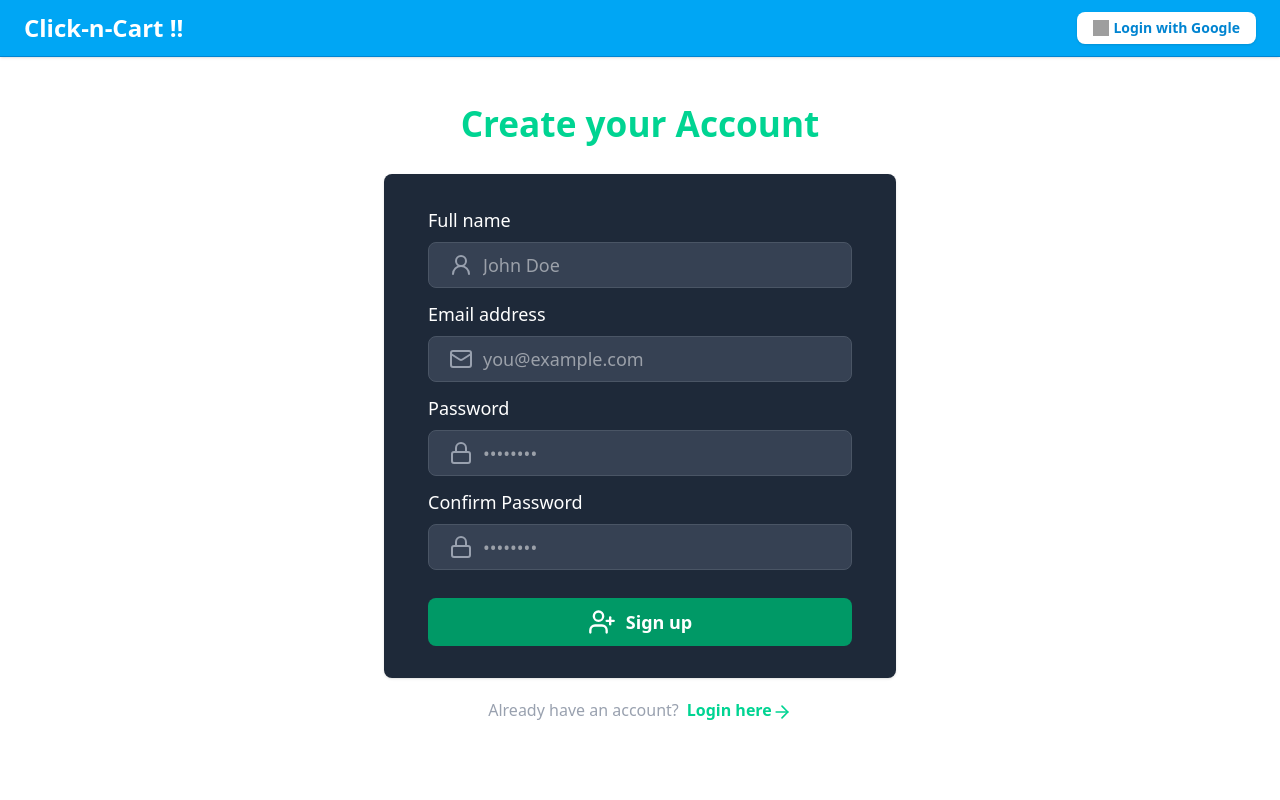
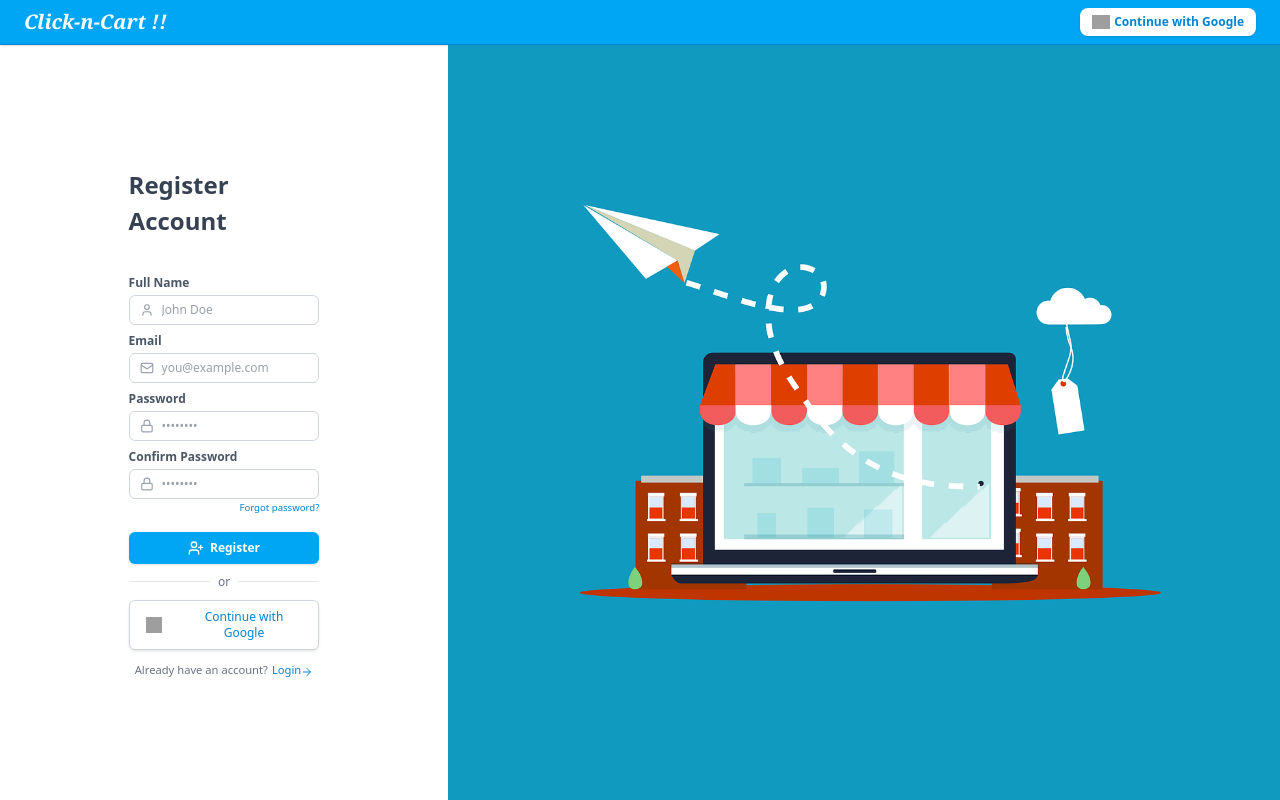
Before and after one commit to Harsh091234/click-an-cart, a React (Vite) app in the folder client/: page /signup in a window 1280 px wide. Built offline with nearby package versions, Linux system fonts and the light colour scheme; no server answers; grey boxes are pictures that could not be loaded.

Commit message:
register ui fixed

```diff
--- a/client/src/App.jsx
+++ b/client/src/App.jsx
@@ -26,7 +26,7 @@ const App = () => {
   }, [checkAuth]);
 
   return (
-    <div className="h-screen bg-white text-white relative  flex flex-col">
+    <div className="h-screen bg-white  text-white relative  flex flex-col">
       {/* Background gradient */}
 
       {checkingAuth || !delayDone ? (
@@ -34,7 +34,7 @@ const App = () => {
       ) : (
         <div className="relative z-50 h-full flex flex-col overflow-hidden">
           <Navbar />
-          <div className="flex-1  ">
+          <div className="flex-1  overflow-hidden">
             <Routes>
               {/* Root route */}
               <Route
--- a/client/src/components/Navbar.jsx
+++ b/client/src/components/Navbar.jsx
@@ -15,9 +15,9 @@ const Navbar = () => {
 
 
   return (
-    <nav className="bg-sky-500 px-6 py-3 flex justify-between items-center shadow border-b border-b-sky-600">
+    <nav className="bg-sky-500 px-6 py-2 flex justify-between items-center shadow border-b border-b-sky-600">
       {/* Brand */}
-      <h1 className="text-white font-bold text-2xl">Click-n-Cart !!</h1>
+      <h1 className="text-white font-serif italic font-bold text-xl">Click-n-Cart !!</h1>
 
       {/* Nav Links / Buttons */}
       <div className="flex gap-3 items-center text-sm">
@@ -58,7 +58,7 @@ const Navbar = () => {
         )}
 
         {!user && (
-          <GoogleLoginButton styles={"flex gap-1 items-center text-sky-600 font-semibold bg-white px-4 py-1.5 rounded-lg shadow-sm hover:bg-gray-100 hover:shadow-md transition"} />
+          <GoogleLoginButton styles={"flex gap-1 items-center text-sky-600 font-semibold bg-white px-3 py-1.5 rounded-lg text-xs shadow-sm hover:bg-gray-100 hover:shadow-md transition"} imageStyles={"h-3.5 w-4.5"} />
         )}
       </div>
     </nav>
--- a/client/src/components/ui/GoogleLoginButton.jsx
+++ b/client/src/components/ui/GoogleLoginButton.jsx
@@ -2,7 +2,7 @@ import React from 'react'
 import { useGoogleLogin } from "@react-oauth/google";
 import { useUserStore } from '../../store/useUserStore'
 
-const GoogleLoginButton = ({styles}) => {
+const GoogleLoginButton = ({styles, imageStyles}) => {
     const { googleLogin,} = useUserStore();
      const loginWithGoogle = useGoogleLogin({
     onSuccess: async (credentialResponse) => {
@@ -30,9 +30,9 @@ const GoogleLoginButton = ({styles}) => {
             <img
               src="https://www.svgrepo.com/show/475656/google-color.svg"
               alt="Google"
-              className="h-4 w-4"
+              className={imageStyles}
             />
-            Login with Google
+            Continue with Google
           </button>
   )
 }
--- a/client/src/pages/LoginPage.jsx
+++ b/client/src/pages/LoginPage.jsx
@@ -29,66 +29,56 @@ const LoginPage = () => {
   };
 
   return (
- <div className="flex   h-full">
-  <div className="flex  flex-col items-center justify-center w-full md:w-[50%] lg:[30%]  px-4 py-2 " >
-
-
-  <div className="w-full flex flex-col   md:w-[80%] lg:w-[70%] xl:w-[50%]">
+<div className="flex h-full">
+  {/* Left Form Section */}
+  <div className="flex flex-col items-center justify-center w-full md:w-[50%] lg:w-[35%] px-3 py-2">
+    <div className="w-full flex flex-col md:w-[70%] lg:w-[60%] xl:w-[45%]">
       {/* Title */}
-    <h1 className="text-gray-700 font-semibold text-[1.8rem] md:text-[2rem] lg:text-[2.2rem] text-left">
+      <h1 className="text-gray-700 font-semibold text-[1.1rem] md:text-[1.3rem] lg:text-[1.5rem] text-left">
         Login Account
       </h1>
 
       {/* Form */}
-  <form onSubmit={handleSubmit} className="flex flex-col items-center mt-10 w-full">
-
+    <form onSubmit={handleSubmit} className="flex flex-col items-center mt-9 w-full">
   {/* Email */}
-            <div className="flex flex-col gap-1 mb-5 w-full">
-              <label className="text-sm text-gray-600 font-semibold">
-                Email
-              </label>
-              <div className="flex items-center border border-gray-300 rounded-lg py-2 px-3 focus-within:ring-2 focus-within:ring-sky-400 hover:border-sky-300 transition">
-                <Mail className="w-5 h-5 text-gray-400" />
+  <div className="flex flex-col gap-1 mb-2 w-full">
+    <label className="text-xs text-gray-600 font-semibold">Email</label>
+    <div className="flex items-center border border-gray-300 rounded-md py-1.5 px-2.5 focus-within:ring-1 focus-within:ring-sky-400 hover:border-sky-300 transition">
+      <Mail className="w-4 h-4 text-gray-400" />
       <input
         placeholder="you@example.com"
         required
         value={formData.email}
-                  onChange={(e) =>
-                    setFormData({ ...formData, email: e.target.value })
-                  }
+        onChange={(e) => setFormData({ ...formData, email: e.target.value })}
         type="text"
-                  className="ml-2 text-sm w-full outline-0 text-gray-700"
+        className="ml-2 text-xs w-full outline-0 text-gray-700"
       />
     </div>
   </div>
 
   {/* Password */}
-            <div className="flex flex-col gap-1 mb-4 w-full">
-              <label className="text-sm text-gray-600 font-semibold">
-                Password
-              </label>
-              <div className="flex items-center border border-gray-300 rounded-lg py-2 px-3 relative focus-within:ring-2 focus-within:ring-sky-400 hover:border-sky-300 transition">
-                <Lock className="w-5 h-5 text-gray-400" />
+  <div className="flex flex-col gap-1 mb-2 w-full">
+    <label className="text-xs text-gray-600 font-semibold">Password</label>
+    <div className="flex items-center border border-gray-300 rounded-md py-1.5 px-2.5 relative focus-within:ring-1 focus-within:ring-sky-400 hover:border-sky-300 transition">
+      <Lock className="w-4 h-4 text-gray-400" />
       <input
         placeholder="••••••••"
         required
         value={formData.password}
-                  onChange={(e) =>
-                    setFormData({ ...formData, password: e.target.value })
-                  }
+        onChange={(e) => setFormData({ ...formData, password: e.target.value })}
         type={showPassword ? "text" : "password"}
-                  className="ml-2 text-sm w-full text-gray-700 outline-0"
+        className="ml-2 text-xs w-full text-gray-700 outline-0"
       />
       {formData.password && (
         <button
           type="button"
           onClick={() => setShowPassword(!showPassword)}
-                    className="absolute right-3 top-1/2 -translate-y-1/2 text-gray-400 hover:text-sky-500 transition"
+          className="absolute right-2 top-1/2 -translate-y-1/2 text-gray-400 hover:text-sky-500 transition"
         >
           {showPassword ? (
-                      <EyeOff className="h-5 w-5" />
+            <EyeOff className="h-4 w-4" />
           ) : (
-                      <Eye className="h-5 w-5" />
+            <Eye className="h-4 w-4" />
           )}
         </button>
       )}
@@ -96,10 +86,10 @@ const LoginPage = () => {
   </div>
 
   {/* Forgot Password */}
-  <div className="flex mb-13 w-full">
+  <div className="flex mb-4 w-full">
     <Link
       to="/forgot-password"
-      className="text-sky-600 font-medium ml-auto text-xs md:text-sm hover:underline"
+      className="text-sky-600 font-medium ml-auto text-[0.6rem] hover:underline"
     >
       Forgot password?
     </Link>
@@ -107,69 +97,63 @@ const LoginPage = () => {
 
   {/* Login Button */}
   <button
-    className="bg-sky-500 hover:bg-sky-600 text-white flex gap-1.5 justify-center rounded-lg py-2 text-sm font-semibold w-full
-    md:text-base md:gap-2 md:py-2
-    lg:text-lg lg:gap-2.5 lg:py-2.5
+    className="bg-sky-500 hover:bg-sky-600 text-white flex gap-1 justify-center items-center rounded-md py-1.5 font-semibold w-full
+    md:text-xs md:gap-1.5 md:py-2
+    lg:text-xs lg:gap-1.5 lg:py-2
     transition-colors duration-200 ease-in-out transform hover:scale-[1.01] active:scale-[0.99] shadow-sm hover:shadow-md"
     type="submit"
     disabled={loading}
   >
     {!loading ? (
       <>
-        <LogIn className="h-5 w-5 md:h-6 md:w-6 lg:h-7 lg:w-7" />
+        <LogIn className="h-4 w-4 md:h-5 md:w-5 lg:h-4 lg:w-4" />
         Login
       </>
     ) : (
       <>
-        <Loader className="h-5 w-5 md:h-6 md:w-6 lg:h-7 lg:w-7 animate-spin" />
+        <Loader className="h-4 w-4 md:h-5 md:w-5 lg:h-6 lg:w-6 animate-spin" />
         Loading...
       </>
     )}
   </button>
 </form>
 
+
       {/* Divider */}
-          <div className="flex items-center w-full gap-2 my-3">
+      <div className="flex items-center w-full gap-2 my-2.5">
         <div className="flex-grow h-[1px] bg-gray-200"></div>
-            <span className="text-gray-500 font-medium ">or</span>
+        <span className="text-gray-500 text-xs font-medium">or</span>
         <div className="flex-grow h-[1px] bg-gray-200"></div>
       </div>
 
       {/* Google Login Button */}
       <GoogleLoginButton
         styles={
-              "flex items-center gap-3 text-sky-600 font-medium bg-white border border-gray-300 px-6 py-2.5 rounded-lg shadow-sm hover:bg-sky-50 hover:border-sky-400 hover:shadow-md transition"
-            }
+          "flex items-center gap-6 text-sky-600 font-medium bg-white border border-gray-300 px-4 md:py-1.5 lg:py-2 rounded-md shadow-sm hover:bg-sky-50 hover:border-sky-400 hover:shadow-md transition text-xs"
+        } imageStyles={"h-4 w-4"}
       />
+
       {/* Signup Link */}
-    <div className="text-xs flex justify-center gap-1 mt-5 md:text-sm md:gap-1.5 lg:text-base lg:gap-2 w-full hover:bor">
-      <h1 className="text-gray-500">Don't have an account?</h1>
-     <Link
-  to="/signup"
-  className="text-sky-600 flex items-end font-medium "
->
-  Sign up{" "}
-  <ArrowRight className="h-3 w-3 md:h-4 md:w-4 lg:h-5 lg:w-5" />
+      <div className="text-xs flex justify-center gap-1 mt-3 md:text-sm lg:text-[0.7rem] w-full">
+        <h1 className="text-gray-500">Don’t have an account?</h1>
+        <Link to="/signup" className="text-sky-600 flex items-end font-medium">
+          Sign up
+          <ArrowRight className="h-3 w-3 md:h-4 md:w-4 lg:h-3 lg:w-3" />
         </Link>
-
+      </div>
+    </div>
   </div>
 
-</div>
-
-  </div>
- <div className="hidden md:block object-center w-[50%] lg:w-[70%] h-full  relative">
+  {/* Right Image */}
+  <div className="hidden md:block object-center w-[50%] lg:w-[65%] h-full relative">
     <img
       src="/e-commerce ui.png"
       alt="E-commerce illustration"
-    className="object-cover h-full w-full "
+      className="object-cover h-full w-full"
     />
-
-
+  </div>
 </div>
 
-
-
-</div>
 
   );
 };
--- a/client/src/pages/SignupPage.jsx
+++ b/client/src/pages/SignupPage.jsx
@@ -1,8 +1,9 @@
 import React, { useState } from 'react'
 import {motion} from "motion/react"
-import {Lock, Mail, User2, UserPlus, ArrowRight, Loader, Eye, EyeOff} from "lucide-react"
+import {Lock, Mail, User2, UserPlus, ArrowRight, Loader, Eye, EyeOff, User} from "lucide-react"
 import { Link, useNavigate } from 'react-router-dom'
 import { useUserStore } from '../store/useUserStore'
+import GoogleLoginButton from '../components/ui/GoogleLoginButton'
 
 const SignupPage = () => {
   const {signup, loading}  = useUserStore();
@@ -24,90 +25,71 @@ const SignupPage = () => {
   }
 
   return (
-    <div className='flex flex-col py-10 justify-center items-center px-2'>
-      <motion.div
-      initial={{opacity: 0, y:-20}}
-      animate={{opacity: 1, y:0}}
-      transition={{duration: 0.8, delay: 0.2}}>
-        <h1 className='text-emerald-400 font-bold text-[1.8rem] md:text-[2rem]
-        lg:text-[2.2rem]'>Create your Account</h1>
-      </motion.div>
-     <motion.div
-     	className='flex flex-col items-center w-full'
-				initial={{ opacity: 0, y: 20 }}
-				animate={{ opacity: 1, y: 0 }}
-				transition={{ duration: 0.8, delay: 0.2 }}>
- <div className='bg-gray-800 rounded-lg shadow py-7 px-7 w-full  mt-6
- sm:w-90 md:w-97 md:py-7.5 lg:w-[32rem] lg:px-11 lg:py-8 '>
-<form onSubmit={handleSubmit}>
+<div className="flex h-full ">
+  <div className="flex flex-col h-full items-center justify-center w-full md:w-[50%] lg:w-[35%] px-3 py-2">
+    <div className="w-full  flex flex-col md:w-[70%] lg:w-[60%] xl:w-[45%]">
+      {/* Title */}
+      <h1 className="text-gray-700 font-semibold text-[1.1rem] md:text-[1.3rem] lg:text-[1.5rem] text-left">
+        Register Account
+      </h1>
+
+      {/* Form */}
+    <form onSubmit={handleSubmit} className="flex flex-col items-center mt-9 w-full">
   {/* Full Name */}
-  <div className="flex flex-col gap-0.5 mb-3 md:gap-1.5 lg:gap-2">
-    <label className="text-sm md:text-base lg:text-lg">Full name</label>
-    <div className="flex bg-gray-700 items-center border border-gray-600 rounded-lg py-1 px-3
-    md:py-1.5 md:px-4 lg:py-2 lg:px-5">
-      <span className="text-gray-400">
-        <User2 className="w-4 h-4 md:w-5 md:h-5 lg:w-6 lg:h-6" />
-      </span>
+  <div className="flex flex-col gap-1 mb-2 w-full">
+    <label className="text-xs text-gray-600 font-semibold">Full Name</label>
+    <div className="flex items-center border border-gray-300 rounded-md py-1.5 px-2.5 focus-within:ring-1 focus-within:ring-sky-400 hover:border-sky-300 transition">
+      <User className="w-4 h-4 text-gray-400" />
       <input
         placeholder="John Doe"
         required
         value={formData.name}
-        onChange={e => setFormData({ ...formData, name: e.target.value })}
+        onChange={(e) => setFormData({ ...formData, name: e.target.value })}
         type="text"
-        className="text-sm w-full px-1.5 outline-0
-        md:text-base md:px-2 lg:text-lg lg:px-2.5"
+        className="ml-2 text-xs w-full outline-0 text-gray-700"
       />
     </div>
   </div>
 
   {/* Email */}
-  <div className="flex flex-col gap-0.5 mb-3 md:gap-1.5 lg:gap-2">
-    <label className="text-sm md:text-base lg:text-lg">Email address</label>
-    <div className="flex bg-gray-700 items-center border border-gray-600 rounded-lg py-1 px-3
-    md:py-1.5 md:px-4 lg:py-2 lg:px-5">
-      <span className="text-gray-400">
-        <Mail className="w-4 h-4 md:w-5 md:h-5 lg:w-6 lg:h-6" />
-      </span>
+  <div className="flex flex-col gap-1 mb-2 w-full">
+    <label className="text-xs text-gray-600 font-semibold">Email</label>
+    <div className="flex items-center border border-gray-300 rounded-md py-1.5 px-2.5 focus-within:ring-1 focus-within:ring-sky-400 hover:border-sky-300 transition">
+      <Mail className="w-4 h-4 text-gray-400" />
       <input
         placeholder="you@example.com"
         required
         value={formData.email}
-        onChange={e => setFormData({ ...formData, email: e.target.value })}
+        onChange={(e) => setFormData({ ...formData, email: e.target.value })}
         type="text"
-        className="text-sm w-full outline-0 px-1.5
-        md:text-base md:px-2 lg:text-lg lg:px-2.5"
+        className="ml-2 text-xs w-full outline-0 text-gray-700"
       />
     </div>
   </div>
 
   {/* Password */}
-  <div className="flex flex-col gap-0.5 mb-3 md:gap-1.5 lg:gap-2">
-    <label className="text-sm md:text-base lg:text-lg">Password</label>
-    <div className="flex bg-gray-700 items-center border border-gray-600 rounded-lg py-1 px-3
-    md:py-1.5 md:px-4 lg:py-2 lg:px-5 relative">
-      <span className="text-gray-400">
-        <Lock className="w-4 h-4 md:w-5 md:h-5 lg:w-6 lg:h-6" />
-      </span>
+  <div className="flex flex-col gap-1 mb-2 w-full">
+    <label className="text-xs text-gray-600 font-semibold">Password</label>
+    <div className="flex items-center border border-gray-300 rounded-md py-1.5 px-2.5 relative focus-within:ring-1 focus-within:ring-sky-400 hover:border-sky-300 transition">
+      <Lock className="w-4 h-4 text-gray-400" />
       <input
         placeholder="••••••••"
         required
         value={formData.password}
-        onChange={e => setFormData({ ...formData, password: e.target.value })}
+        onChange={(e) => setFormData({ ...formData, password: e.target.value })}
         type={showPassword ? "text" : "password"}
-        className="text-sm w-full outline-0 px-1.5
-        md:text-base md:px-2 lg:text-lg lg:px-2.5"
+        className="ml-2 text-xs w-full text-gray-700 outline-0"
       />
       {formData.password && (
         <button
           type="button"
           onClick={() => setShowPassword(!showPassword)}
-          className="absolute right-2 top-1.5 text-gray-400
-          md:top-2 lg:top-2.5"
+          className="absolute right-2 top-1/2 -translate-y-1/2 text-gray-400 hover:text-sky-500 transition"
         >
           {showPassword ? (
-            <EyeOff className="h-4 w-4 md:h-5 md:w-5 lg:h-6 lg:w-6" />
+            <EyeOff className="h-4 w-4" />
           ) : (
-            <Eye className="h-4 w-4 md:h-5 md:w-5 lg:h-6 lg:w-6" />
+            <Eye className="h-4 w-4" />
           )}
         </button>
       )}
@@ -115,71 +97,94 @@ const SignupPage = () => {
   </div>
 
   {/* Confirm Password */}
-  <div className="flex flex-col gap-0.5 mb-5 md:gap-1.5 lg:gap-2 md:mb-6 lg:mb-7 ">
-    <label className="text-sm md:text-base lg:text-lg">Confirm Password</label>
-    <div className="flex bg-gray-700 items-center border border-gray-600 rounded-lg py-1 px-3
-    md:py-1.5 md:px-4 lg:py-2 lg:px-5 relative">
-      <span className="text-gray-400">
-        <Lock className="w-4 h-4 md:w-5 md:h-5 lg:w-6 lg:h-6" />
-      </span>
+  <div className="flex flex-col gap-1 mb-0.5 w-full">
+    <label className="text-xs text-gray-600 font-semibold">Confirm Password</label>
+    <div className="flex items-center border border-gray-300 rounded-md py-1.5 px-2.5 relative focus-within:ring-1 focus-within:ring-sky-400 hover:border-sky-300 transition">
+      <Lock className="w-4 h-4 text-gray-400" />
       <input
         placeholder="••••••••"
         required
         value={formData.confirmPassword}
-        onChange={e =>
-          setFormData({ ...formData, confirmPassword: e.target.value })
-        }
-        type={showConfirm ? "text" : "password"}
-        className="text-sm w-full outline-0 px-1.5
-        md:text-base md:px-2 lg:text-lg lg:px-2.5"
+        onChange={(e) => setFormData({ ...formData, confirmPassword: e.target.value })}
+        type={showPassword ? "text" : "password"}
+        className="ml-2 text-xs w-full text-gray-700 outline-0"
       />
-      {formData.confirmPassword && (
-        <button
-          type="button"
-          onClick={() => setShowConfirm(!showConfirm)}
-          className="absolute right-2 top-1.5 text-gray-400
-          md:top-2 lg:top-2.5"
-        >
-          {showConfirm ? (
-            <EyeOff className="h-4 w-4 md:h-5 md:w-5 lg:h-6 lg:w-6" />
-          ) : (
-            <Eye className="h-4 w-4 md:h-5 md:w-5 lg:h-6 lg:w-6" />
-          )}
-        </button>
-      )}
     </div>
   </div>
 
-  {/* Submit Button */}
+  {/* Forgot Password */}
+  <div className="flex mb-4 w-full">
+    <Link
+      to="/forgot-password"
+      className="text-sky-600 font-medium ml-auto text-[0.6rem] hover:underline"
+    >
+      Forgot password?
+    </Link>
+  </div>
+
+  {/* Login/Register Button */}
   <button
-    className="bg-emerald-600 flex gap-1.5 justify-center rounded-lg py-1.5 text-sm font-semibold w-full
-    md:text-base md:gap-2 md:py-2
-    lg:text-lg lg:gap-2.5 lg:py-2.5 disabled:opacity-65"
+    className="bg-sky-500 hover:bg-sky-600 text-white flex gap-1 justify-center items-center rounded-md py-1.5 font-semibold w-full
+    md:text-xs md:gap-1.5 md:py-2
+    lg:text-xs lg:gap-1.5 lg:py-2
+    transition-colors duration-200 ease-in-out transform hover:scale-[1.01] active:scale-[0.99] shadow-sm hover:shadow-md"
     type="submit"
     disabled={loading}
   >
     {!loading ? (
       <>
-        <UserPlus className="h-5 w-5 md:h-6 md:w-6 lg:h-7 lg:w-7" /> Sign up
+        <UserPlus className="h-4 w-4 md:h-5 md:w-5 lg:h-4 lg:w-4" />
+        Register
       </>
     ) : (
       <>
-        <Loader className="h-5 w-5 md:h-6 md:w-6 lg:h-7 lg:w-7 animate-spin" /> Loading...
+        <Loader className="h-4 w-4 md:h-5 md:w-5 lg:h-6 lg:w-6 animate-spin" />
+        Loading...
       </>
     )}
   </button>
 </form>
 
 
+      {/* Divider */}
+      <div className="flex items-center w-full gap-2 my-2.5
 
+
+      ">
+
+      <div className="flex-grow h-[1px] bg-gray-200"></div>
+        <span className="text-gray-500 text-xs font-medium">or</span>
+        <div className="flex-grow h-[1px] bg-gray-200"></div>
       </div>
 
-      <div className='text-xs flex gap-1 mt-5 md:text-sm md:gap-1.5 lg:text-base lg:gap-2'>
-        <h1 className='text-gray-400'>Already have an account?</h1> <Link to="/login" className='text-emerald-400 flex items-end font-bold'>Login here <ArrowRight className="h-3 w-3 md:h-4 md:w-4  lg:w-5 lg:h-5" /></Link>
+      {/* Google Login Button */}
+      <GoogleLoginButton
+        styles={
+          "flex items-center gap-6 text-sky-600 font-medium bg-white border border-gray-300 px-4 py-2 rounded-md shadow-sm hover:bg-sky-50 hover:border-sky-400 hover:shadow-md transition text-xs"
+        } imageStyles={"h-4 w-4"}
+      />
+
+      {/* Signup Link */}
+      <div className="text-xs flex justify-center gap-1 mt-3 md:text-sm lg:text-[0.7rem] w-full">
+        <h1 className="text-gray-500">Already have an account?</h1>
+        <Link to="/login" className="text-sky-600 flex items-end font-medium">
+          Login
+          <ArrowRight className="h-3 w-3 md:h-4 md:w-4 lg:h-3 lg:w-3" />
+        </Link>
       </div>
-     </motion.div>
+    </div>
+  </div>
 
-    </div>
+  {/* Right Image */}
+  <div className="hidden md:block object-center w-[50%] lg:w-[65%] h-full relative ">
+    <img
+      src="/e-commerce ui.png"
+      alt="E-commerce illustration"
+      className="object-cover h-full w-full"
+    />
+  </div>
+</div>
+
   )
 }
 
```
Lines whose indentation alone changed are shown as unchanged.
